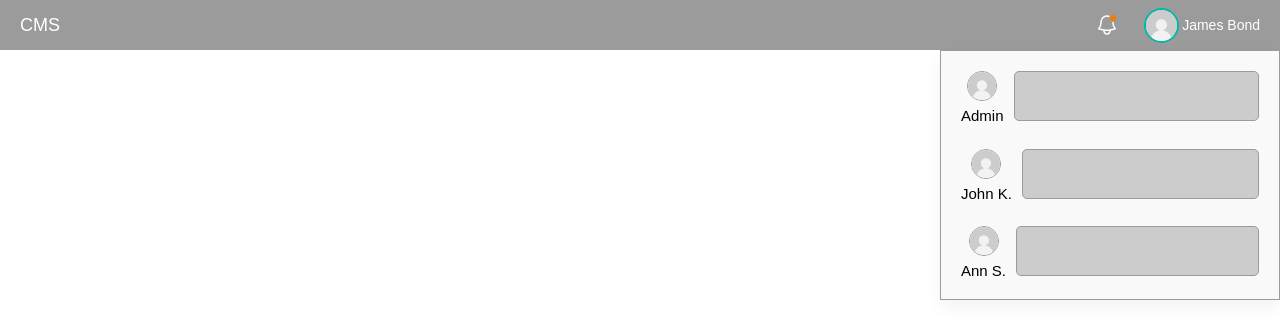
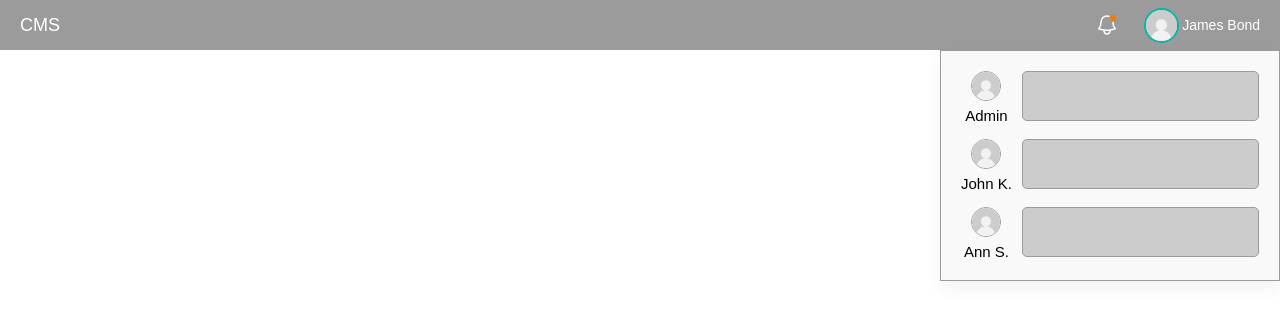
Before and after one commit to oleh-vorobets/pvi-01, a plain HTML site: page navbar.html in a window 1280 px wide. Both pictures are taken after a click on the icon 1107 px from the left and 25 px from the top of the page. Drawn offline with Linux system fonts and the light colour scheme.

Commit message:
Fixed notification dropdown list

```diff
--- a/css/nav-styles.css
+++ b/css/nav-styles.css
@@ -52,11 +52,14 @@ html {
 }
 
 .notification-dropdown {
-    display: flex;
-    flex-direction: column;
-    justify-content: space-between;
+    display: grid;
+    grid-template-columns: auto 1fr;
+    grid-template-rows: 1fr 1fr 1fr;
+    /* justify-content: space-between; */
+    column-gap: 1rem;
+    row-gap: 1.5rem;
     width: 34rem;
-    height: 25rem;
+    max-height: 30rem;
     color: #000;
     padding: 1rem 2.5rem;
     top: 100%;
@@ -64,12 +67,6 @@ html {
     padding: 2rem 2rem;
 
     /* display: none; */
-}
-
-.user-sender {
-    display: flex;
-    gap: 1rem;
-    row-gap: 50rem;
 }
 
 .sended-message {
--- a/js/dropdown-list.js
+++ b/js/dropdown-list.js
@@ -22,7 +22,7 @@ bellMenu.addEventListener('click', function (e) {
     ) {
         bellDropdown.style.display = 'none';
     } else {
-        bellDropdown.style.display = 'flex';
+        bellDropdown.style.display = 'grid';
     }
 });
 
--- a/navbar.html
+++ b/navbar.html
@@ -31,7 +31,6 @@
                 </div>
 
                 <div class="dropdown-content notification-dropdown">
-                    <div class="user-sender">
                     <div class="sender-info">
                         <img
                             src="img/default-user-img.jpeg"
@@ -41,8 +40,7 @@
                         <span class="sender-initials">Admin</span>
                     </div>
                     <span class="sended-message"></span>
-                    </div>
-                    <div class="user-sender">
+
                     <div class="sender-info">
                         <img
                             src="img/default-user-img.jpeg"
@@ -52,8 +50,7 @@
                         <span class="sender-initials">John K.</span>
                     </div>
                     <div class="sended-message"></div>
-                    </div>
-                    <div class="user-sender">
+
                     <div class="sender-info">
                         <img
                             src="img/default-user-img.jpeg"
@@ -63,7 +60,6 @@
                         <span class="sender-initials">Ann S.</span>
                     </div>
                     <div class="sended-message"></div>
-                    </div>
                 </div>
                 <div class="user-profile dropbtn">
                     <img
```
Also changed, not shown: 1 other file. Lines whose indentation alone changed are shown as unchanged.
